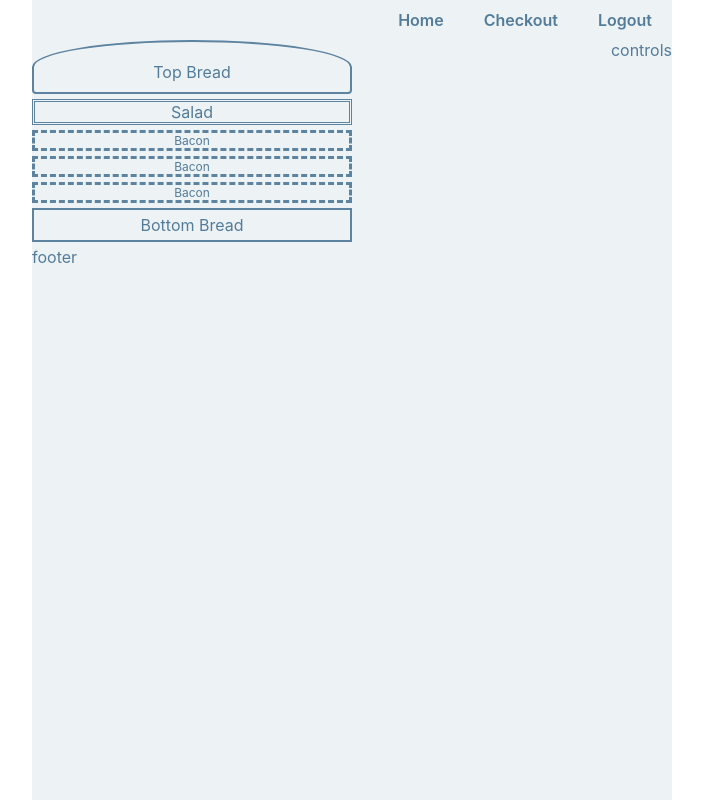
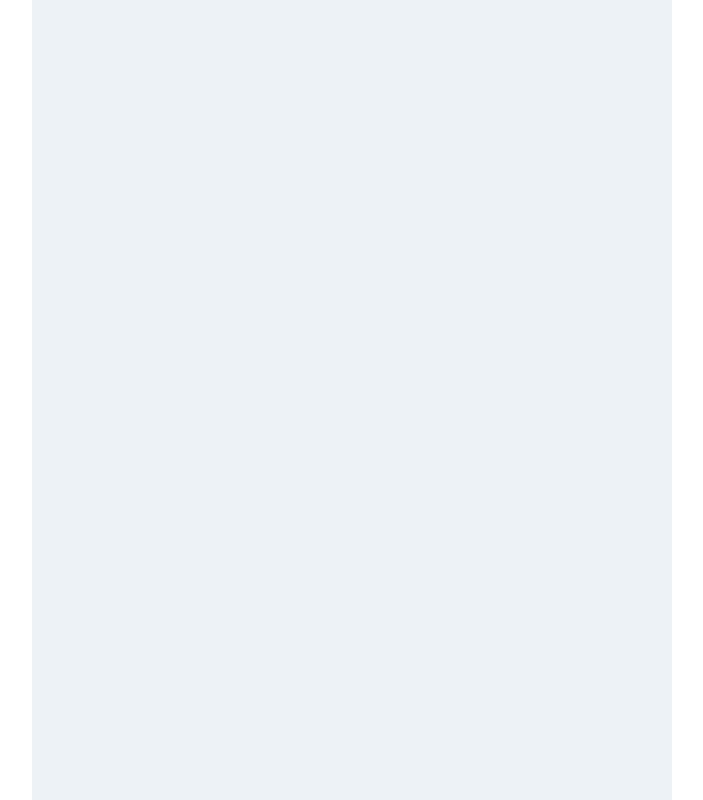
Before and after one commit to thehaystacker/reactjs-playground, a React app: page / in a window 1280 px wide. Shown: the whole page, without its empty margins (288-991 px from the left). Built offline with nearby package versions, Linux system fonts and the light colour scheme.

Commit message:
Starting module:: Sending http request in react

```diff
--- a/src/Components/BurgerBuilder/Burger/Burger.css
+++ /dev/null
@@ -1,43 +0,0 @@
-.ingredient.topbread {
-  padding: 10px;
-  padding-top: 20px;
-  border-width: 2px;
-  border-style: solid;
-  border-radius: 4px;
-  border-top-right-radius: 50%;
-  border-top-left-radius: 50%;
-}
-.ingredient.bottombread {
-  padding: 5px;
-  border-width: 2px;
-  border-style: solid;
-}
-.ingredient.seeds {
-  border-style: dotted;
-  border-radius: 50%;
-}
-.ingredient.salad {
-  border-style: double;
-}
-.ingredient.bacon {
-  border-style: dashed;
-  font-size: 12px;
-}
-.ingredient.sausage {
-  border-style: inset;
-}
-.ingredient p {
-  margin: 0;
-  padding: 0;
-  text-align: center;
-}
-.ingredient {
-  display: block;
-  width: 100%;
-  margin-bottom: 5px;
-  box-sizing: border-box;
-  border-color: #5c839f;
-}
-.Burger {
-  width: 50%;
-}
--- a/src/Components/BurgerBuilder/Burger/Burger.js
+++ /dev/null
@@ -1,30 +0,0 @@
-import React from "react";
-
-import Ingredient from "./Ingredient.js";
-
-import "./Burger.css";
-
-const burger = props => {
-  let ingredients = null;
-  if (props.ingredients) {
-    console.log(" [props.ingredients] ", props.ingredients);
-
-    ingredients = Object.keys(props.ingredients).map((name, idx) =>
-      [...Array(props.ingredients[name])].map((_, i) => (
-        <Ingredient type={name} key={name + i} />
-      ))
-    );
-
-    console.log(" [ingredients] ", ingredients);
-  }
-
-  return (
-    <div className="Burger">
-      <Ingredient type="TOPBREAD" />
-      {ingredients}
-      <Ingredient type="BOTTOMBREAD" />
-    </div>
-  );
-};
-
-export default burger;
--- a/src/Components/BurgerBuilder/Burger/Ingredient.js
+++ /dev/null
@@ -1,38 +0,0 @@
-import React from "react";
-
-const ingredient = props => {
-  let ingredient = null;
-  let ingredientClass = "ingredient ";
-  switch (props.type) {
-    case "TOPBREAD":
-      ingredient = <p>Top Bread</p>;
-      ingredientClass += 'topbread';
-      break;
-    case "BOTTOMBREAD":
-      ingredient = <p>Bottom Bread</p>;
-      ingredientClass += 'bottombread';
-      break;
-    case "SALAD":
-      ingredient = <p>Salad</p>;
-      ingredientClass += 'salad';
-      break;
-    case "BACON":
-      ingredient = <p>Bacon</p>;
-      ingredientClass += 'bacon';
-      break;
-    case "SEEDS":
-      ingredient = <p>Seeds</p>;
-      ingredientClass += 'seeds';
-      break;
-    case "SAUSAGE":
-      ingredient = <p>Sausage</p>;
-      ingredientClass += 'sausage';
-      break;
-    default:
-      break;
-  }
-
-  return <div className={ingredientClass}>{ingredient}</div>;
-};
-
-export default ingredient;
--- a/src/Components/BurgerBuilder/BurgerBuilder.js
+++ /dev/null
@@ -1,28 +0,0 @@
-import React, { Component } from "react";
-
-import Burger from './Burger/Burger.js';
-import Controls from './Controls/Controls.js';
-
-import styles from './BurgerBuilder.module.css';
-
-class BurgerBuilder extends Component {
-  state = {
-    ingredients: {
-      SALAD: 1,
-      BACON: 3,
-      SEEDS: 0,
-      SAUSAGE: 0,
-    }
-  }
-
-  render() {
-    return (
-      <div className={styles.BurgerWrap}>
-        <Burger ingredients={this.state.ingredients} />
-        <Controls ingredients={this.state.ingredients} />
-      </div>
-    );
-  }
-}
-
-export default BurgerBuilder;
--- a/src/Components/BurgerBuilder/BurgerBuilder.module.css
+++ /dev/null
@@ -1,5 +0,0 @@
-.BurgerWrap {
-  display: flex;
-  flex-direction: row;
-  justify-content: space-between;
-}
--- a/src/Components/BurgerBuilder/Controls/Controls.js
+++ /dev/null
@@ -1,9 +0,0 @@
-import React from 'react';
-
-const controls = () => {
-  return (
-    <div className="Controls">controls</div>
-  )
-}
-
-export default controls;
--- a/src/Components/Footer/Footer.js
+++ /dev/null
@@ -1,9 +0,0 @@
-import React from 'react';
-
-const footer = (props) => {
-  return (
-    <div className="Footer">footer</div>
-  )
-}
-
-export default footer;
--- a/src/Components/Navigation/Navigation.js
+++ /dev/null
@@ -1,17 +0,0 @@
-import React from 'react';
-
-import styles from './Navigation.module.css';
-
-const navigation = (props) => {
-  return (
-    <div className={styles.nav}>
-      <ul>
-        <li>Home</li>
-        <li>Checkout</li>
-        <li>Logout</li>
-      </ul>
-    </div>
-  )
-}
-
-export default navigation;
--- a/src/Components/Navigation/Navigation.module.css
+++ /dev/null
@@ -1,12 +0,0 @@
-.nav ul {
-  margin: 0;
-  padding: 0;
-  list-style: none;
-  text-align: right;
-}
-
-.nav ul li {
-  display: inline-block;
-  padding: 10px 20px;
-  font-weight: 600;
-}
--- a/src/Containers/App/App.js
+++ b/src/Containers/App/App.js
@@ -1,20 +1,11 @@
 import React, { Component } from "react";
 import styles from "./App.module.css";
-import Navigation from "../../Components/Navigation/Navigation.js";
-import BurgerBuilder from "../../Components/BurgerBuilder/BurgerBuilder.js";
-import Footer from "../../Components/Footer/Footer.js";
 
 class App extends Component {
   state = {};
 
   render() {
-    return (
-      <div className={styles.builderWrap}>
-        <Navigation />
-        <BurgerBuilder />
-        <Footer />
-      </div>
-    );
+    return <div className={styles.builderWrap} />;
   }
 }
 
```
Also changed, not shown: src/Components/Footer/Footer.module.css (deleted).
